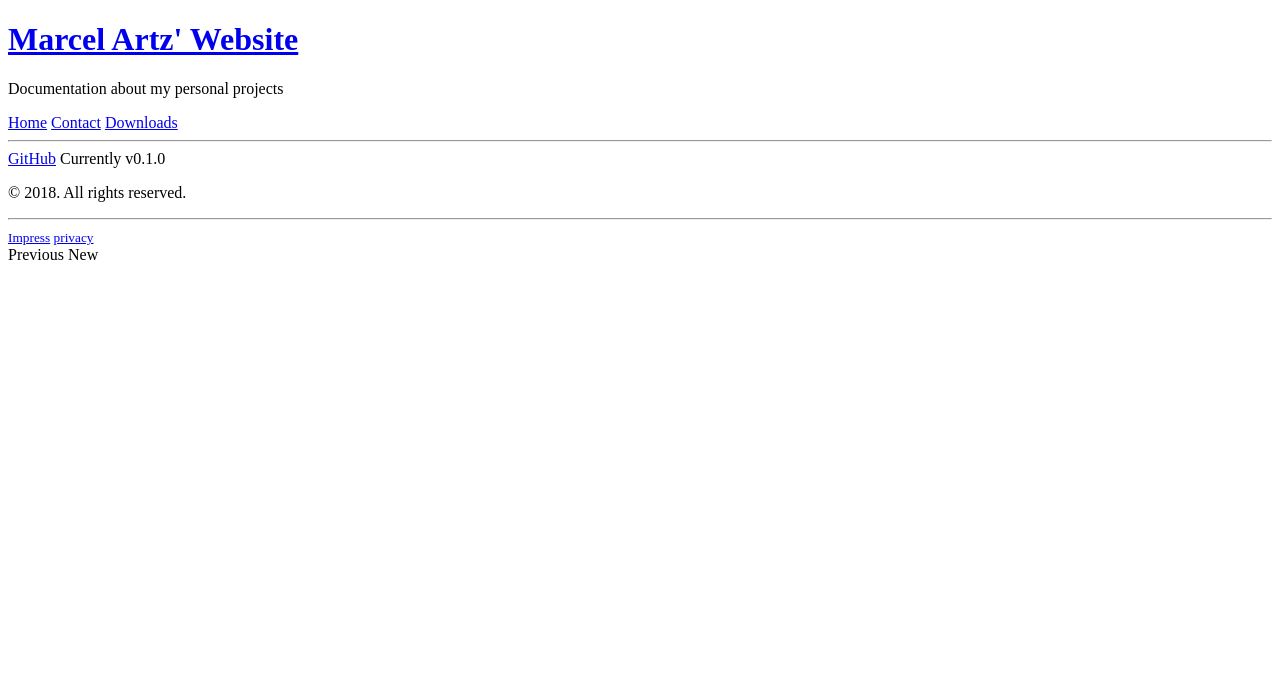
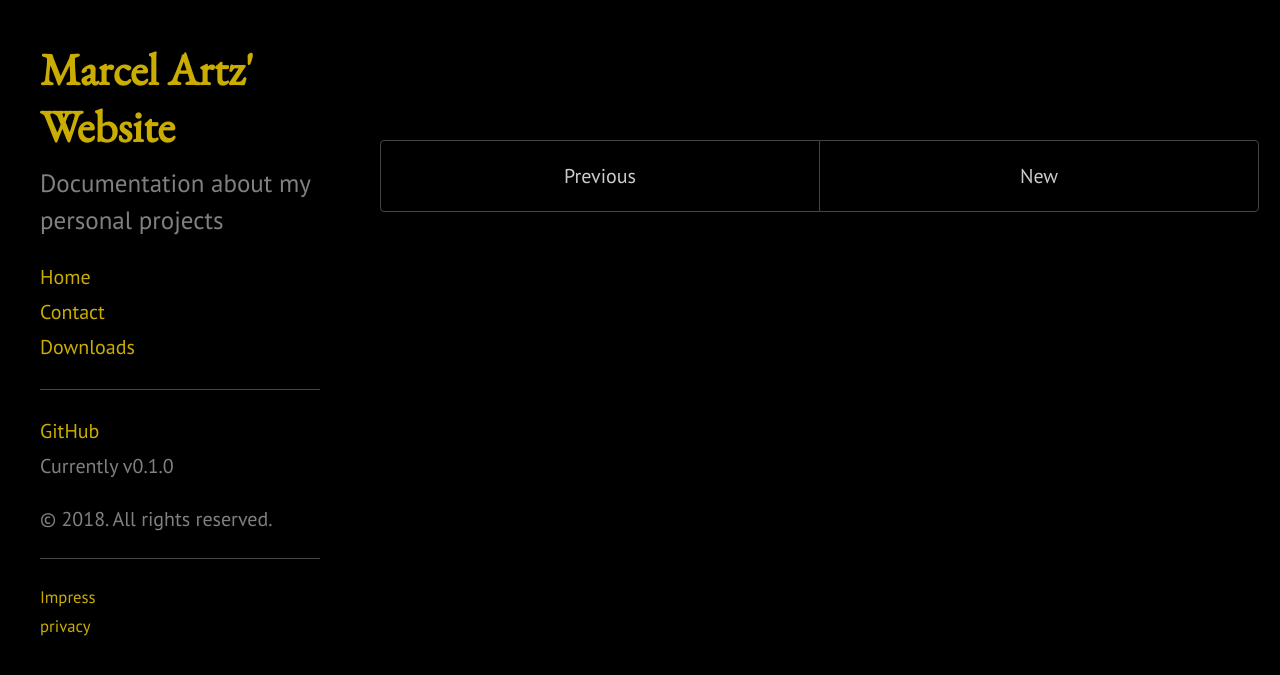
Before and after one commit to ma744/Enfield-old-version, a Jekyll site: the page built from index.html, in a window 1280 px wide. Shown: the top 675 px of the page. Built offline with Jekyll 4.4.1, drawn with Linux system fonts in a browser that asks for light colours; the list of posts is cut into pages by our own code.

Commit message:
Update head.html

```diff
--- a/_includes/head.html
+++ b/_includes/head.html
@@ -18,10 +18,10 @@
   </title>
 
   <!-- CSS -->
-  <link rel="stylesheet" href="{{ site.baseurl }}public/css/poole.css">
-  <link rel="stylesheet" href="{{ site.baseurl }}public/css/syntax.css">
-  <link rel="stylesheet" href="{{ site.baseurl }}public/css/blackdoc.css">
-  <link rel="stylesheet" href="{{ site.baseurl }}public/css/lanyon.css">
+  <link rel="stylesheet" href="{{ site.baseurl }}/public/css/poole.css">
+  <link rel="stylesheet" href="{{ site.baseurl }}/public/css/syntax.css">
+  <link rel="stylesheet" href="{{ site.baseurl }}/public/css/blackdoc.css">
+  <link rel="stylesheet" href="{{ site.baseurl }}/public/css/lanyon.css">
 
 
 
```
